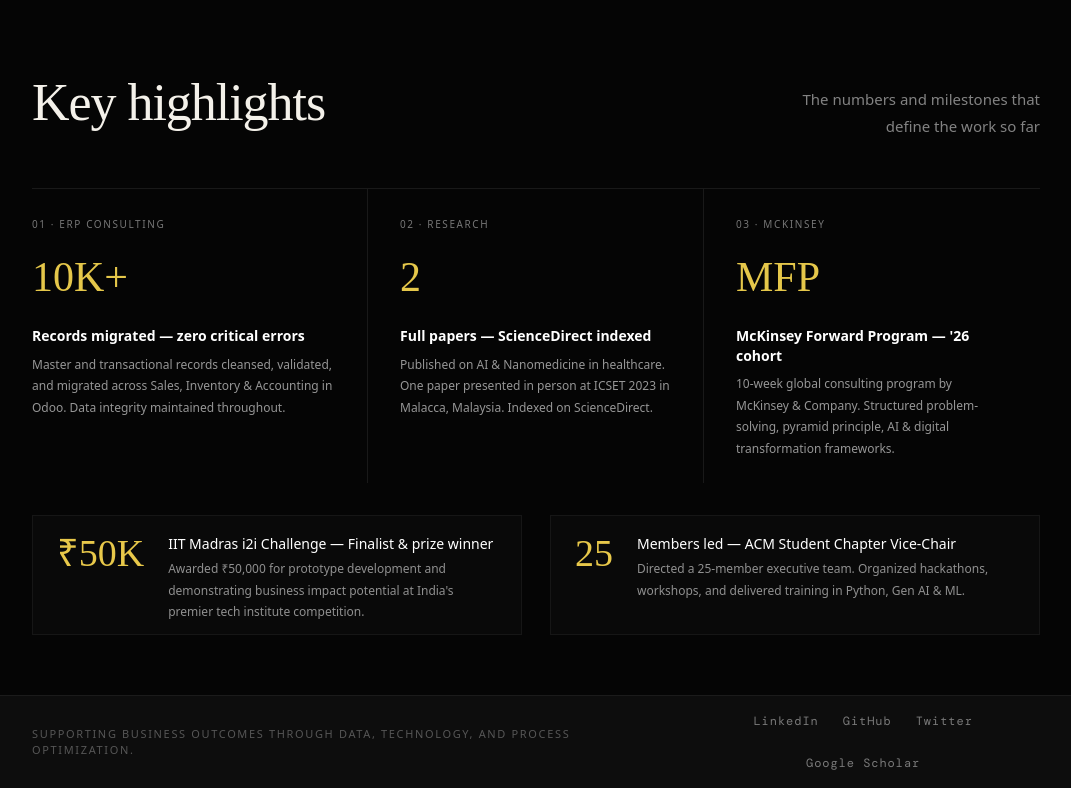
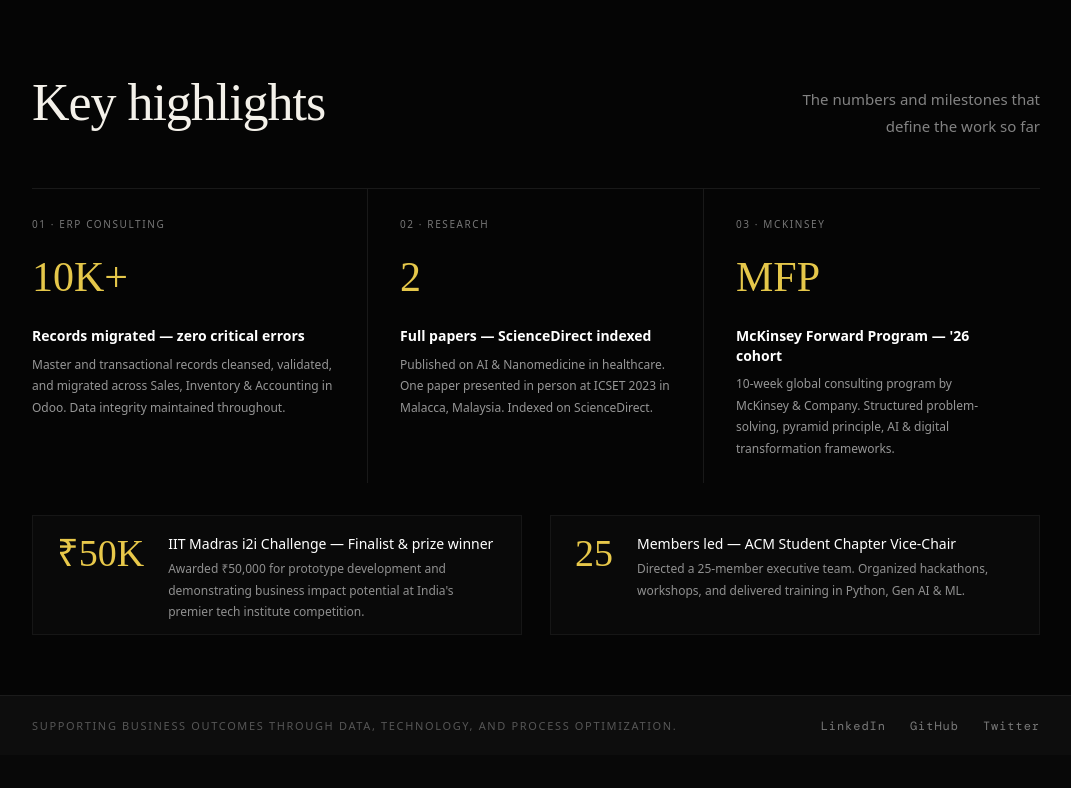
Before and after one commit to Anjalie0987/Divyam_Portfolio, a Next.js app: page / in a window 1280 px wide. Shown: the part 777-1565 px from the top of the page, without its empty margins (104-1175 px from the left). After the commit the page ends 1532 px from the top, so only its background shows below. Built offline with nearby package versions, Linux system fonts and the light colour scheme; a web font is replaced by a local one.

Commit message:
Remove Google Scholar from footer and streamline layout

```diff
--- a/src/components/layout/page-shell.tsx
+++ b/src/components/layout/page-shell.tsx
@@ -19,16 +19,18 @@
       </main>
 
       {/* Footer */}
-      <footer className="w-full relative z-10 border-t border-[rgba(255,255,255,0.06)] bg-[rgba(255,255,255,0.02)] min-h-[60px] px-[24px] lg:px-[64px] py-[16px]">
-        <Container className="max-w-none p-0 m-0 h-full flex flex-col xl:flex-row justify-between items-center gap-4 text-center xl:text-left">
-          <span className="font-mono text-[11px] uppercase tracking-[0.15em] text-[rgba(255,255,255,0.3)]">
+      <footer className="w-full relative z-10 border-t border-[rgba(255,255,255,0.06)] bg-[rgba(255,255,255,0.02)] h-[60px] px-[24px] lg:px-[64px]">
+        <Container className="max-w-none p-0 m-0 h-full flex justify-between items-center">
+          <span className="font-mono text-[11px] uppercase tracking-[0.15em] text-[rgba(255,255,255,0.3)] hidden md:block">
             Supporting business outcomes through data, technology, and process optimization.
           </span>
-          <div className="flex flex-wrap justify-center gap-[24px] text-[12px] tracking-[0.08em] text-[rgba(255,255,255,0.45)]" style={{ fontFamily: "'DM Mono', monospace" }}>
+          <span className="font-mono text-[11px] uppercase tracking-[0.15em] text-[rgba(255,255,255,0.3)] block md:hidden">
+            Business & Process Optimization
+          </span>
+          <div className="flex gap-[24px] text-[12px] tracking-[0.08em] text-[rgba(255,255,255,0.45)]" style={{ fontFamily: "'DM Mono', monospace" }}>
             <a href="https://www.linkedin.com/in/divyam-mishra-29b59a200" target="_blank" rel="noopener noreferrer" className="hover:text-white transition-colors">LinkedIn</a>
             <a href="https://github.com/Divyam-Mishra" target="_blank" rel="noopener noreferrer" className="hover:text-white transition-colors">GitHub</a>
             <a href="https://x.com/Divyam236" target="_blank" rel="noopener noreferrer" className="hover:text-white transition-colors">Twitter</a>
-            <a href="https://scholar.google.com/citations?hl=en&user=ctOKe6EAAAAJ" target="_blank" rel="noopener noreferrer" className="hover:text-white transition-colors">Google Scholar</a>
           </div>
         </Container>
       </footer>
```
